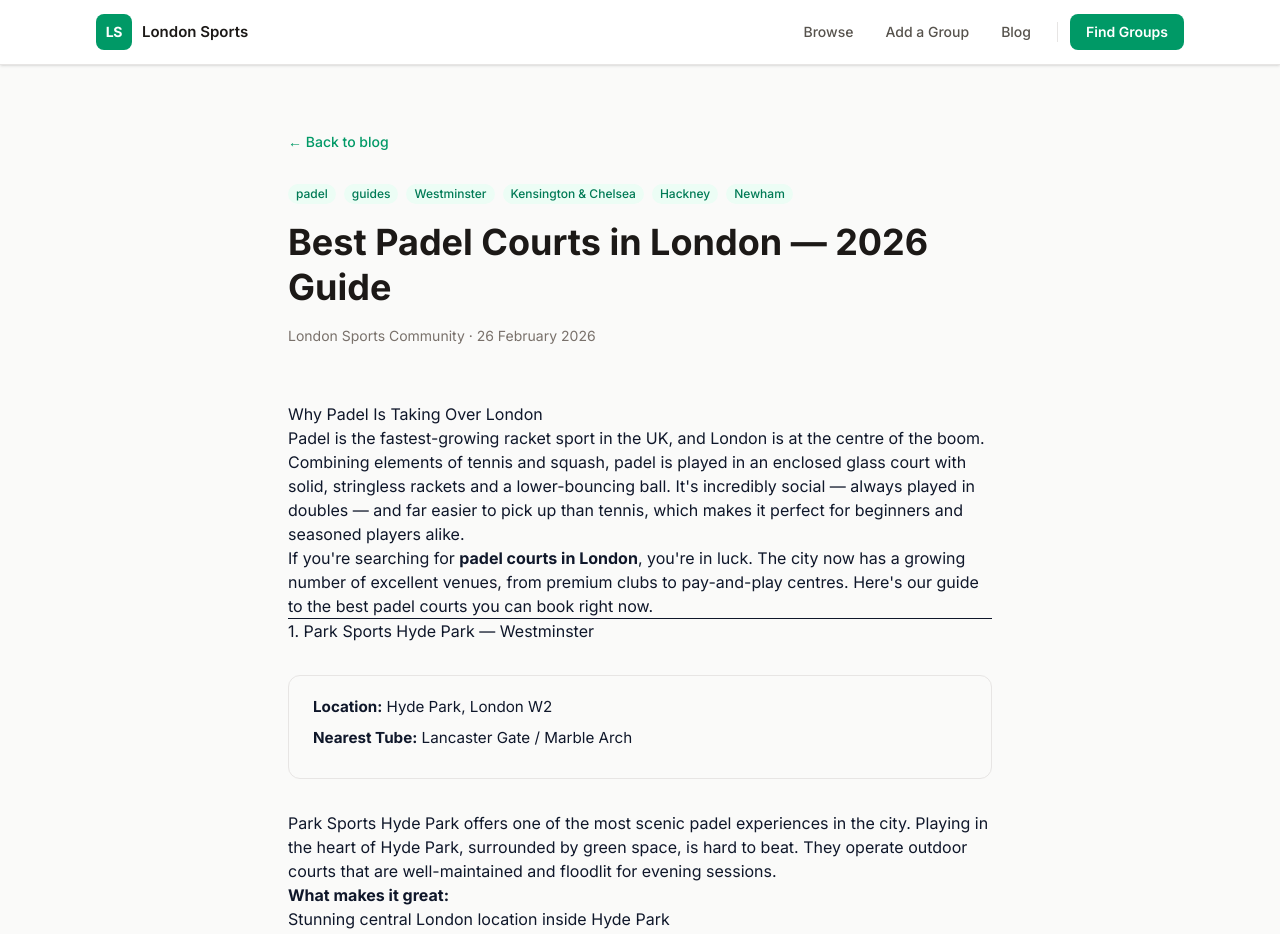
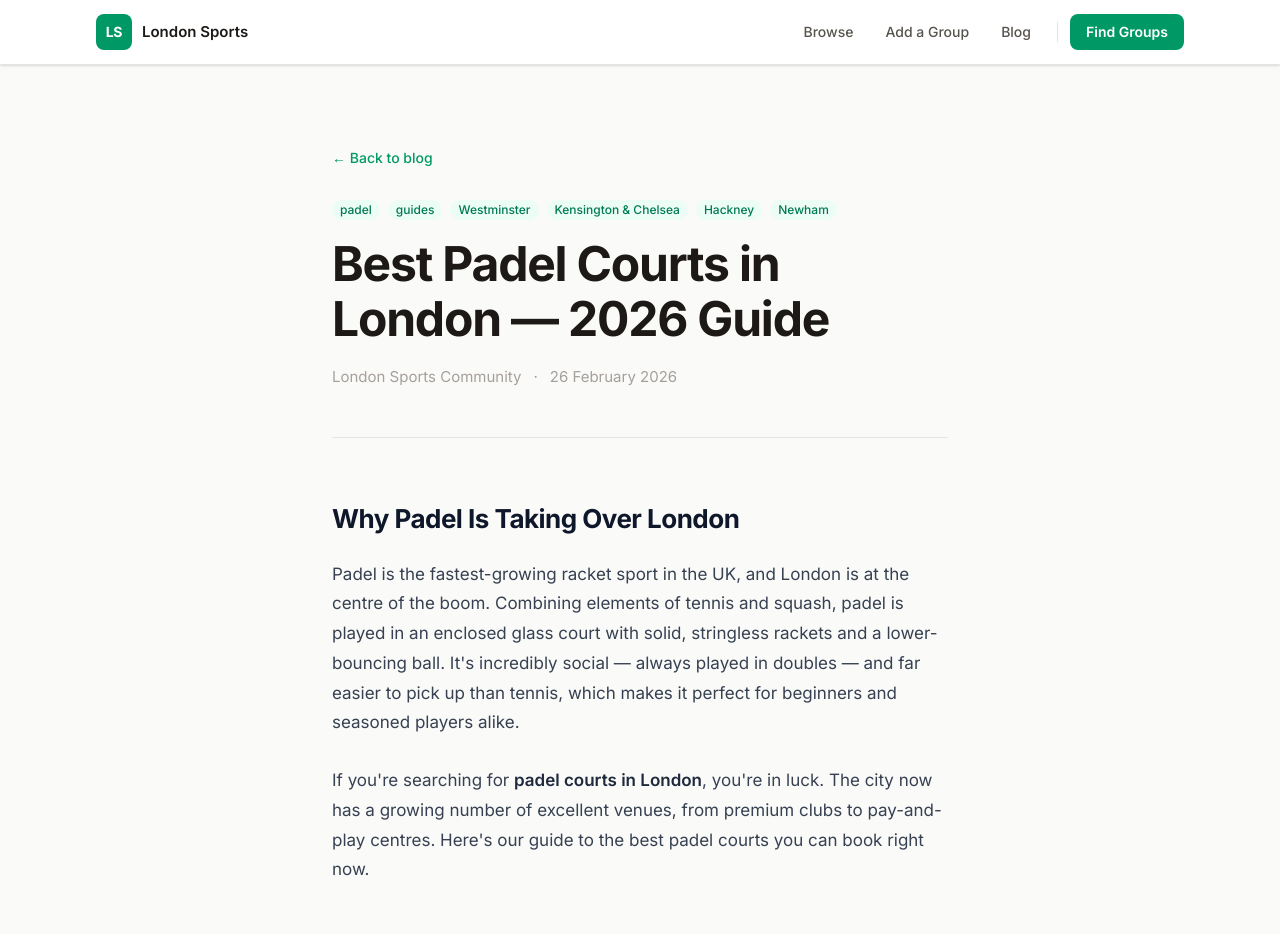
Before and after one commit to longman-ai/london-sports, a Next.js app: page /blog/best-padel-courts-london in a window 1280 px wide. Shown: the top 934 px of the page. Built offline with nearby package versions, Linux system fonts and the light colour scheme.

Commit message:
Blog overhaul: premium spacing, typography, centered 680px layout, styled meta cards

```diff
--- a/app/blog/[slug]/page.tsx
+++ b/app/blog/[slug]/page.tsx
@@ -40,7 +40,7 @@ export default async function BlogArticle({ params }: Props) {
     <div className="min-h-screen bg-stone-50 flex flex-col">
       <Header />
       <main className="flex-1 w-full flex flex-col items-center">
-        <article className="w-full max-w-3xl px-5 sm:px-8 py-16">
+        <article className="w-full max-w-[680px] px-6 sm:px-8 py-20">
           <Link
             href="/blog"
             className="inline-flex items-center gap-1 text-sm text-emerald-600 hover:text-emerald-700 font-medium mb-8"
@@ -59,21 +59,24 @@ export default async function BlogArticle({ params }: Props) {
             ))}
           </div>
 
-          <h1 className="text-3xl md:text-4xl font-bold text-stone-900 mb-4 leading-tight">
+          <h1 className="text-4xl md:text-[48px] font-bold text-stone-900 mb-5 leading-[1.15] tracking-tight">
             {post.title}
           </h1>
 
-          <p className="text-stone-500 text-sm mb-14">
-            {post.author} ·{' '}
-            {new Date(post.date).toLocaleDateString('en-GB', {
-              day: 'numeric',
-              month: 'long',
-              year: 'numeric',
-            })}
-          </p>
+          <div className="flex items-center gap-3 text-[15px] text-stone-400 mb-12 pb-12 border-b border-stone-200">
+            <span>{post.author}</span>
+            <span>·</span>
+            <span>
+              {new Date(post.date).toLocaleDateString('en-GB', {
+                day: 'numeric',
+                month: 'long',
+                year: 'numeric',
+              })}
+            </span>
+          </div>
 
           <div
-            className="prose prose-lg prose-stone prose-emerald max-w-none prose-headings:font-bold prose-headings:text-stone-900 prose-h2:text-2xl prose-h2:mt-16 prose-h2:mb-6 prose-h3:text-xl prose-h3:mt-12 prose-h3:mb-4 prose-p:leading-[1.9] prose-p:mb-6 prose-p:text-stone-600 prose-li:leading-[1.8] prose-li:text-stone-600 prose-li:mb-2 prose-ul:my-6 prose-ul:pl-6 prose-a:text-emerald-600 prose-a:no-underline hover:prose-a:underline prose-strong:text-stone-800 prose-hr:my-14 prose-hr:border-stone-200"
+            className="blog-content"
             dangerouslySetInnerHTML={{ __html: markdownToHtml(post.content) }}
           />
         </article>
@@ -130,8 +133,8 @@ function markdownToHtml(md: string): string {
         // Check if it looks like metadata (bold label lines like **Location:** ...)
         const isMeta = paraLines.length >= 2 && paraLines.every(l => l.trim().startsWith('**') && l.includes(':'));
         if (isMeta) {
-          const metaHtml = paraLines.map(l => `<div style="margin-bottom: 0.5rem;">${processInline(l)}</div>`).join('\n');
-          html.push(`<div style="margin: 2rem 0; padding: 1.25rem 1.5rem; background: #fafaf9; border-radius: 0.75rem; border: 1px solid #e7e5e4; font-size: 0.95rem;">${metaHtml}</div>`);
+          const metaHtml = paraLines.map(l => `<div>${processInline(l)}</div>`).join('\n');
+          html.push(`<div class="meta-card">${metaHtml}</div>`);
         } else {
           // Each line becomes its own paragraph for proper spacing
           for (const pLine of paraLines) {
--- a/app/globals.css
+++ b/app/globals.css
@@ -77,6 +77,92 @@ body {
   button, a { min-height: 44px; }
 }
 
+/* Blog article styles */
+.blog-content {
+  font-size: 17px;
+  line-height: 1.75;
+  color: #374151;
+}
+
+.blog-content h2 {
+  font-size: 26px;
+  font-weight: 700;
+  color: #0F172A;
+  margin-top: 64px;
+  margin-bottom: 24px;
+  line-height: 1.3;
+  letter-spacing: -0.02em;
+}
+
+.blog-content h3 {
+  font-size: 21px;
+  font-weight: 700;
+  color: #0F172A;
+  margin-top: 48px;
+  margin-bottom: 16px;
+  line-height: 1.35;
+}
+
+.blog-content p {
+  margin-bottom: 28px;
+  color: #374151;
+}
+
+.blog-content strong {
+  color: #1e293b;
+  font-weight: 600;
+}
+
+.blog-content a {
+  color: #059669;
+  text-decoration: none;
+}
+
+.blog-content a:hover {
+  text-decoration: underline;
+}
+
+.blog-content ul {
+  margin: 24px 0;
+  padding-left: 28px;
+  list-style-type: disc;
+}
+
+.blog-content li {
+  margin-bottom: 12px;
+  color: #374151;
+  line-height: 1.7;
+}
+
+.blog-content li::marker {
+  color: #9CA3AF;
+}
+
+.blog-content hr {
+  border: none;
+  border-top: 1px solid #E7E5E4;
+  margin: 56px 0;
+}
+
+.blog-content .meta-card {
+  margin: 32px 0;
+  padding: 24px 28px;
+  background: #FAFAF9;
+  border-radius: 12px;
+  border: 1px solid #E7E5E4;
+  border-left: 4px solid #059669;
+  font-size: 15px;
+  line-height: 1.6;
+}
+
+.blog-content .meta-card div {
+  margin-bottom: 8px;
+}
+
+.blog-content .meta-card div:last-child {
+  margin-bottom: 0;
+}
+
 /* Subtle scrollbar */
 ::-webkit-scrollbar { width: 8px; }
 ::-webkit-scrollbar-track { background: transparent; }
```
